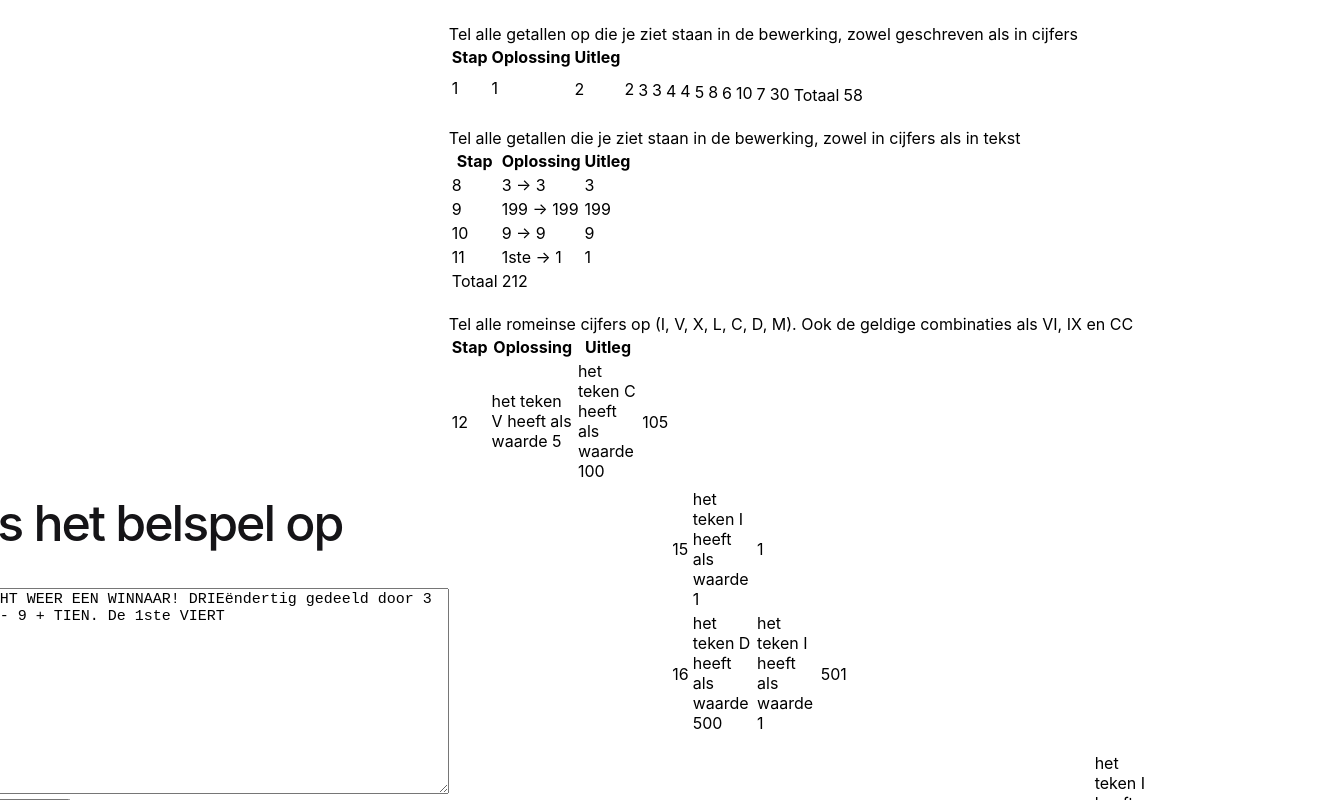
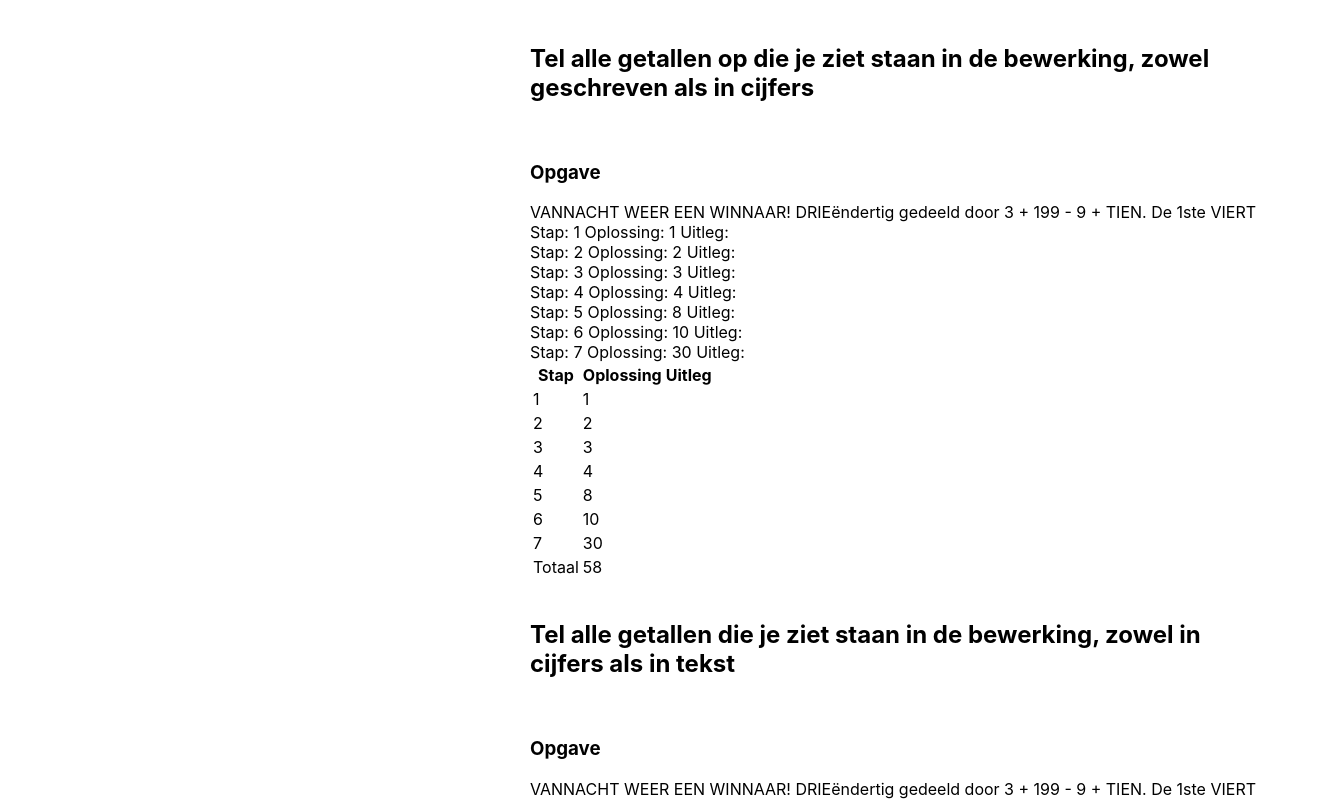
Before and after one commit to YannickVanHecke/CallingGameSolver, an Angular app: page / in a window 1280 px wide. Both pictures are taken after a click on the button "Los het belspel op!". Shown: the top 800 px of the page, 1337 px wide, since content can reach past the window. Built offline with nearby package versions, Linux system fonts and the light colour scheme.

Commit message:
start removing table.

```diff
--- a/src/app/app.component.html
+++ b/src/app/app.component.html
@@ -187,8 +187,19 @@
   </div>
   <div *ngIf="solution.Steps.length > 0" class="solutionItemBlock">
     <div *ngFor="let step of solution.Steps">
-      {{step.Name}}
-      <br/>
+      <h2>{{step.Name}}</h2>
+      <br />
+      <h3>Opgave</h3>
+      <span>{{Assignment}}</span>
+
+      <div *ngFor="let row of step.Items">
+        Stap: {{row.Order}}
+        Oplossing: {{row.Solution}}
+        Uitleg:
+          <span *ngFor="let line of row.Explanation.Lines">
+            Lijn: {{line}}&#010;
+          </span>
+      </div>
       <table>
         <tr>
           <th>Stap</th>
@@ -196,11 +207,11 @@
           <th>Uitleg</th>
         </tr>
         <tr *ngFor="let row of step.Items">
-          <td [attr.rowspan]="row.Explanation.Lines.length">{{row.Order}}</td>
-          <td *ngFor="let explanationLine of row.Explanation.Lines">
-              {{explanationLine}}
+          <td>{{row.Order}}</td>
+          <td>{{row.Solution}}</td>
+          <td *ngFor="let line of row.Explanation.Lines">
+            <span>Lijn: {{line}}&#010;</span>
           </td>
-          <td [attr.rowspan]="row.Explanation.Lines.length">{{row.Solution}}</td>
         </tr>
         <tr>
           <td>Totaal</td>
@@ -208,7 +219,7 @@
           <td></td>
         </tr>
       </table>
-      <br/>
+      <br />
     </div>
   </div>
 </main>
```
